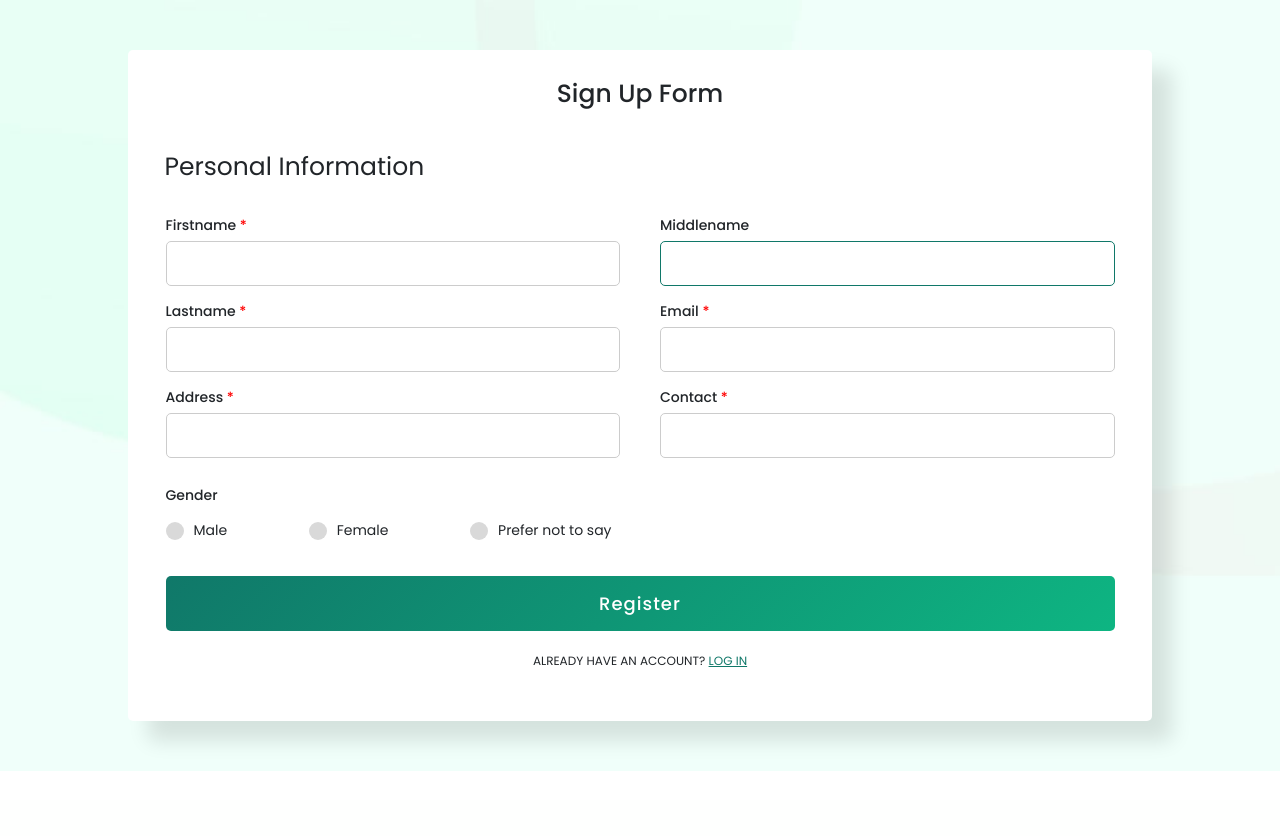
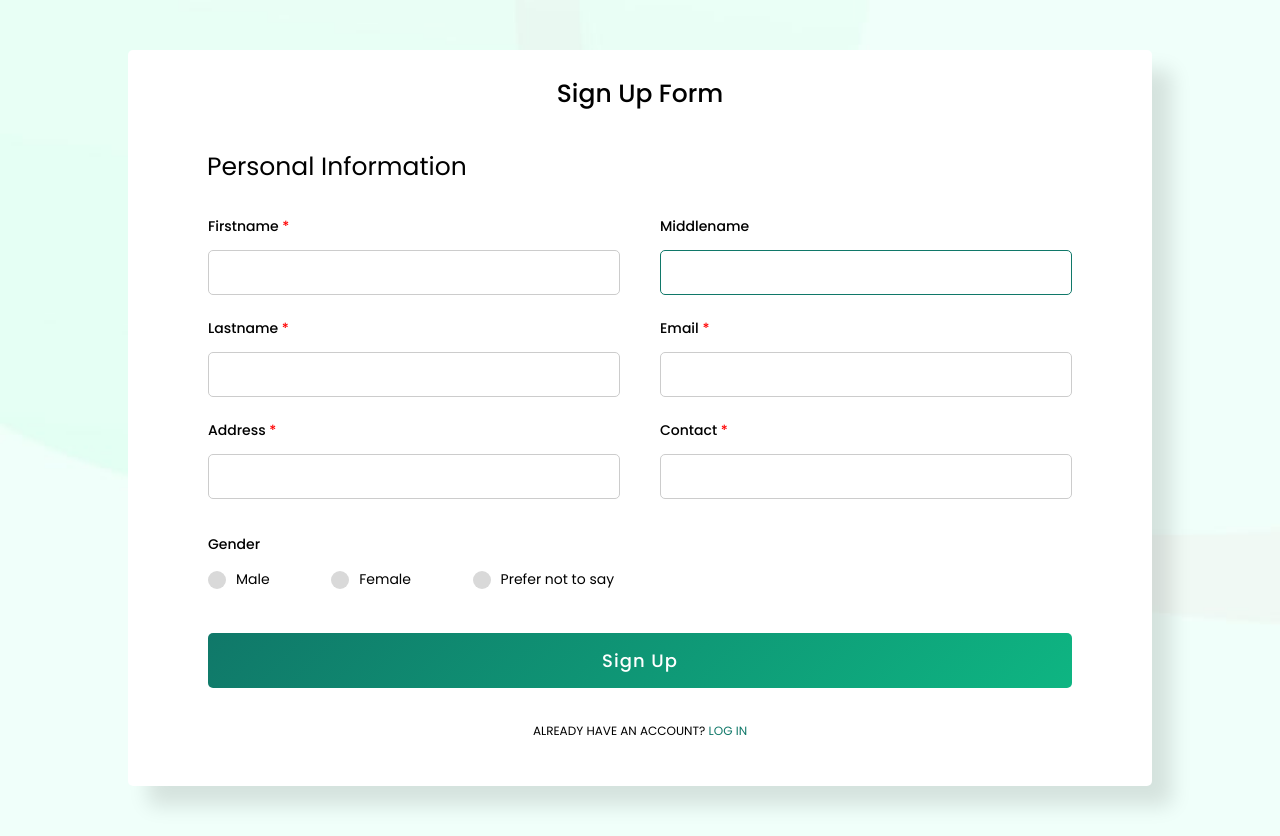
Before and after one commit to jdcbdev/wmsuphsi-main, a PHP site: page /login/signup.php in a window 1280 px wide. Before the commit the page ends 771 px from the top, so only its background shows below. Run offline with PHP 8.4, Linux system fonts and the light colour scheme; some libraries are stand-ins or nearby versions.

Commit message:
Updated nanaman sya mga bieh

```diff
--- a/admin/content_management.php
+++ b/admin/content_management.php
@@ -17,7 +17,9 @@
     require_once '../includes/topnav.php';
 ?>
 
+<main>
 
+</main>
 
 
 
--- a/admin/dashboard.php
+++ b/admin/dashboard.php
@@ -85,7 +85,7 @@
                 </div>
 
 
-                <!--<div class="records table-responsive">
+                <div class="records table-responsive">
 
                     <div class="record-header">
                         <div class="add">
--- a/css/phsi.css
+++ b/css/phsi.css
@@ -82,7 +82,7 @@
 }
 
 .heading-link p a:hover {
-  text-decoration: underline;
+  text-decoration: none;
 }
 
 .heading {
@@ -1271,7 +1271,7 @@
 
 .footer .box-container .box .link:hover {
   color: #0eb582;
-  text-decoration: underline;
+  text-decoration: none;
 }
 
 .footer .credit {
@@ -1605,12 +1605,15 @@
   background-image: url('../images/carousel-images/phsi-carousel.jpg');
   background-size: cover;
   width: 100%;
+  justify-content: center;
+  align-items: center;
+  display: flex;
 
 
 }
 
 .container{
-  max-width: 700px;
+  max-width: 7  00px;
   width: 100%;
   padding: 25px 50px;
   border-radius: 5px;
@@ -1668,7 +1671,6 @@
 form .input-box span.details::after{
   content: " *";
   color: red;
-  float: ;
 }
 
   form .input-box #middlename::after{
--- a/includes/head.php
+++ b/includes/head.php
@@ -10,7 +10,7 @@
    <link rel="stylesheet" href="https://cdnjs.cloudflare.com/ajax/libs/font-awesome/5.15.4/css/all.min.css">
 
    <!-- Swiper css link  -->
-   <link rel="stylesheet" href="https://unpkg.com/swiper@7/swiper-bundle.min.css" />
+   <link rel="stylesheet" href="https://unpkg.com/swiper@7/swiper-bundle.min.css"/>
 
    <!-- Custom IconScunt for this template-->
    <link rel="stylesheet" href="https://unicons.iconscout.com/release/v4.0.0/css/line.css">
@@ -18,12 +18,6 @@
    <!-- Custom css file link  -->
    <link rel="stylesheet" href="../css/phsi.css">
 
-   <!-- Bootstrap CSS -->
-   <link href="https://cdn.jsdelivr.net/npm/bootstrap@5.0.2/dist/css/bootstrap.min.css" rel="stylesheet">
-   <link href="https://cdn.datatables.net/1.13.1/css/dataTables.bootstrap5.min.css" rel="stylesheet" >
-   <link rel="stylesheet" href="https://cdn.datatables.net/fixedheader/3.3.1/css/fixedHeader.bootstrap.min.css">
-   <link rel="stylesheet" href="https://cdn.datatables.net/responsive/2.4.0/css/responsive.bootstrap.min.css">
-
    <!-- Title and Logo in tab -->
    <link rel="icon" type="image/png" href="../images/logos/phsi.png">
    <title><?php echo $page_title; ?></title>
--- a/includes/sidebar.php
+++ b/includes/sidebar.php
@@ -6,9 +6,9 @@
 
         <div class="side-content">
             <div class="profile">
-                <div class="profile-img bg-img" style="background-image: url(../images/administration-profile/mycv.png)"></div>
-                <h4>Arjay Malaga</h4>
-                <small>Super Admin</small>
+                <div class="profile-img bg-img" style="background-image: url(../images/student-profile/user-icon.png)"></div>
+                <h4><?php echo $_SESSION['fullname']; ?></h4>
+                <small><?php echo $_SESSION['user_role']; ?></small>
             </div>
 
             <div class="side-menu">
--- a/includes/topnav.php
+++ b/includes/topnav.php
@@ -13,7 +13,7 @@
             </div>
 
             <div class="user">
-                <div class="bg-img" style="background-image: url(../images/administration-profile/mycv.png)"></div>
+                <div class="bg-img" style="background-image: url(../images/student-profile/user-icon.png)"></div>
                 <span class="uil uil-signout"></span>
                 <a href="../logout/logout.php">Logout</a>
             </div>
--- a/login/signup.php
+++ b/login/signup.php
@@ -58,7 +58,7 @@
           </div>
         </div>
         <div class="button">
-          <input type="submit" value="Register">
+          <input type="submit" value="Sign Up">
         </div>
         <div class="have-account">
         <p>ALREADY HAVE AN ACCOUNT?<span> <a href="login.php">LOG IN</a></span></p>
```
Also changed, not shown: images/student-profile/user-icon.png (added), js/script.js (line endings or trailing spaces).
